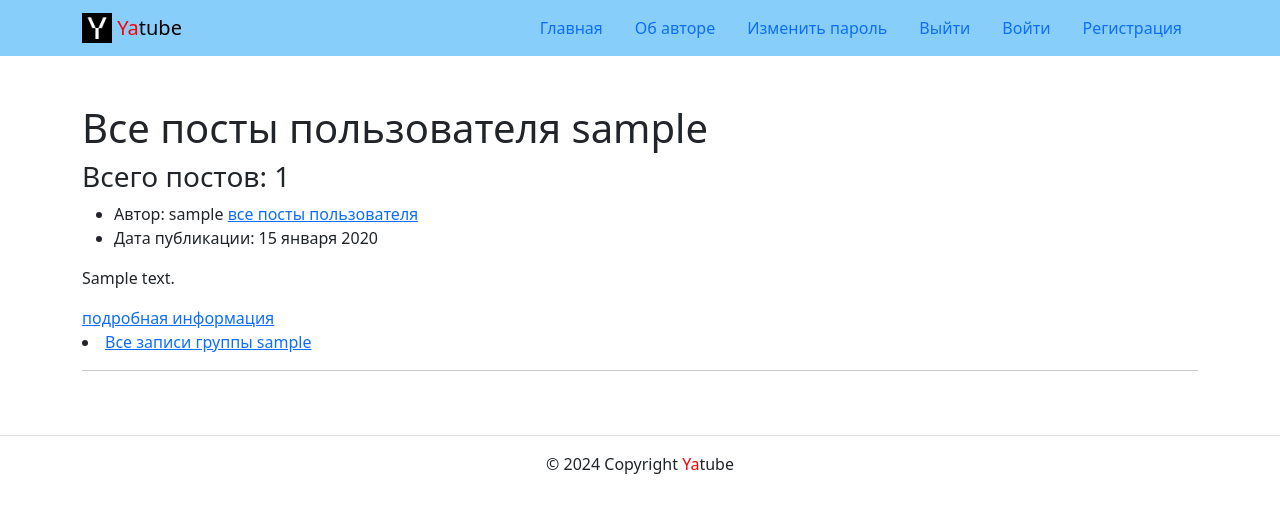
After one commit to Dimalright/yatube_project2, a Django app: a page that uses yatube/templates/base.html in a window 1280 px wide. The commit adds this page. Shown: the top 513 px of the page. Run offline with Django 3.2, Linux system fonts and the light colour scheme; tables that the repository leaves empty hold one stand-in row (values such as "Sample post"); some libraries are stand-ins or nearby versions.

Commit message:
header fixed

```diff
--- a/yatube/posts/urls.py
+++ b/yatube/posts/urls.py
@@ -5,6 +5,8 @@ from . import views
 app_name = 'posts'
 
 urlpatterns = [
-    path('', views.index, name='main'),
+    path('', views.index, name='index'),
     path('group/<slug:slug>/', views.group_posts, name='group_list'),
+    path('profile/<str:username>/', views.profile, name='profile'),
+    path('posts/<int:post_id>/', views.post_detail, name='post_detail'),
 ]
--- a/yatube/posts/views.py
+++ b/yatube/posts/views.py
@@ -1,5 +1,5 @@
 from django.shortcuts import render, get_object_or_404
-from .models import Post, Group
+from .models import Post, Group, User
 from django.contrib.auth.decorators import login_required
 from django.core.paginator import Paginator
 
@@ -30,3 +30,25 @@ def group_posts(request, slug):
         'page_obj': page_obj,
     }
     return render(request, 'posts/group_list.html', context)
+
+
+def profile(request, username):
+    user = get_object_or_404(User, username=username)
+    post_list = user.posts.all().order_by('-pub_date')
+    paginator = Paginator(post_list, 10)
+    page_number = request.GET.get('page')
+    page_obj = paginator.get_page(page_number)
+    context = {
+        'profile_user': user,
+        'page_obj': page_obj,
+    }
+    return render(request, 'posts/profile.html', context)
+
+
+def post_detail(request, post_id):
+    post = get_object_or_404(Post, id=post_id)
+    # Здесь код запроса к модели и создание словаря контекста
+    context = {
+        'post': post,
+    }
+    return render(request, 'posts/post_detail.html', context)
--- a/yatube/templates/base.html
+++ b/yatube/templates/base.html
@@ -11,7 +11,6 @@
     <meta name="msapplication-TileColor" content="#000">
     <meta name="theme-color" content="#ffffff">
     <!-- Подключен файл со стандартными стилями бустрап -->
-    <link rel="stylesheet" href="css/bootstrap.min.css">
     <title>{% block title %} {% endblock title %}</title>
   </head>
   <body>
--- a/yatube/templates/includes/header.html
+++ b/yatube/templates/includes/header.html
@@ -1,12 +1,57 @@
 <!-- Использованы классы бустрапа для создания типовой навигации с логотипом -->
 <!-- В дальнейшем тут будет создано полноценное меню -->
 {% load static %}
+<header>
   <nav class="navbar navbar-light" style="background-color: lightskyblue">
     <div class="container">
-          <a class="navbar-brand" href="{% url 'posts:main' %}">
-            <img src="{% static 'img/logo.png' %}">
-            <!-- тег span используется для добавления нужных стилей отдельным участкам текста -->
+      <a class="navbar-brand" href="{% url 'posts:index' %}">
+        <img src="{% static 'img/logo.png' %}" width="30" height="30" class="d-inline-block align-top" alt="">
         <span style="color:red">Ya</span>tube
       </a>
+
+      <!-- Основное меню -->
+      {% comment %} Используем {% with %} для определения активной страницы {% endcomment %}
+      {% with request.resolver_match.view_name as view_name %}
+      <ul class="nav nav-pills">
+        <li class="nav-item">
+          <a class="nav-link {% if view_name == 'posts:index' %}active{% endif %}" href="{% url 'posts:index' %}">
+            Главная
+          </a>
+        </li>
+        <li class="nav-item">
+          <a class="nav-link {% if view_name == 'about:author' %}active{% endif %}" href="{% url 'about:author' %}">
+            Об авторе
+          </a>
+        </li>
+
+        <li class="nav-item">
+          <a class="nav-link {% if view_name == 'users:password_change' %}active{% endif %}" href="{% url 'users:password_change' %}">
+            Изменить пароль
+          </a>
+        </li>
+        <li class="nav-item">
+          <a class="nav-link {% if view_name == 'users:logout' %}active{% endif %}" href="{% url 'users:logout' %}">
+            Выйти
+          </a>
+        </li>
+        {% if user.is_authenticated %}
+        <li class="nav-item">
+          Пользователь: {{ user.username }}
+        </li>
+        {% else %}
+        <li class="nav-item">
+          <a class="nav-link {% if view_name == 'users:login' %}active{% endif %}" href="{% url 'users:login' %}">
+            Войти
+          </a>
+        </li>
+        <li class="nav-item">
+          <a class="nav-link {% if view_name == 'users:signup' %}active{% endif %}" href="{% url 'users:signup' %}">
+            Регистрация
+          </a>
+        </li>
+        {% endif %}
+      </ul>
+      {% endwith %}
     </div>
   </nav>
+</header>
--- /dev/null
+++ b/yatube/templates/posts/profile.html
@@ -0,0 +1,42 @@
+{% extends 'base.html' %}
+
+{% block title %}
+<title>Профайл пользователя</title>
+{% endblock %}
+
+{% block content %}
+<main>
+  <div class="container py-5">
+    <h1>Все посты пользователя {{ profile_user.username }}</h1>
+    <h3>Всего постов: {{ page_obj.paginator.count }}</h3>
+    <article>
+        {% for post in page_obj %}
+      <ul>
+        <li>
+          Автор:  {{ post.author.username }}
+          <a href="{% url 'posts:profile' post.author.username %}">все посты пользователя</a>
+        </li>
+        <li>
+          Дата публикации: {{ post.pub_date|date:"d E Y" }}
+        </li>
+      </ul>
+      <p>
+        {{ post.text|truncatewords:30 }}
+      </p>
+      <a href="{% url 'posts:post_detail' post.id %}">подробная информация</a>
+
+    </article>
+        {% if post.group %}
+    <li>
+    <a href="{% url 'posts:group_list' post.group.slug %}">Все записи группы {{ post.group.slug }}</a>
+    </li>
+        {% endif %}
+    {% if not forloop.last %}
+    <hr>
+    {% endif %}
+    {% endfor %}
+    <hr>
+    {% include 'posts/includes/paginator.html' %}
+  </div>
+</main>
+{% endblock %}
```
Also changed, not shown: yatube/templates/posts/post_detail.html (added, +45 -0 lines). Lines whose indentation alone changed are shown as unchanged.
